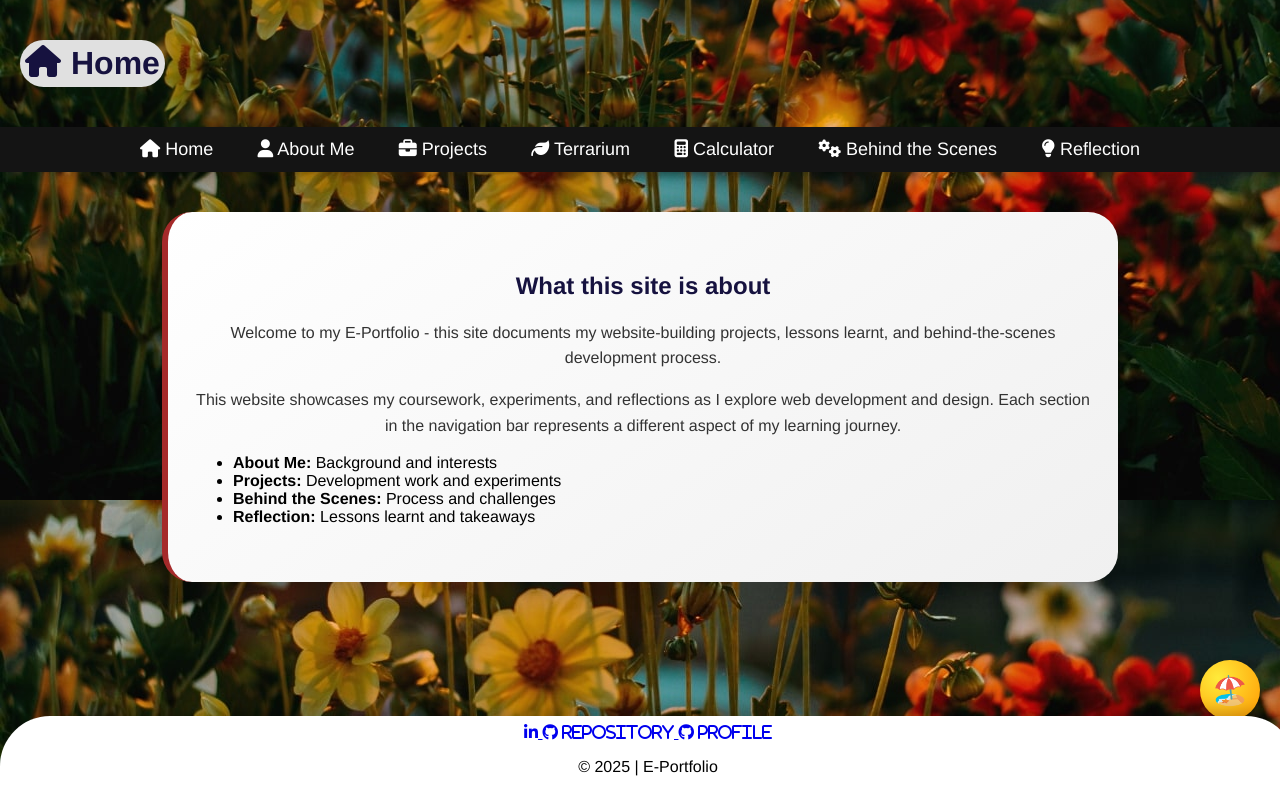
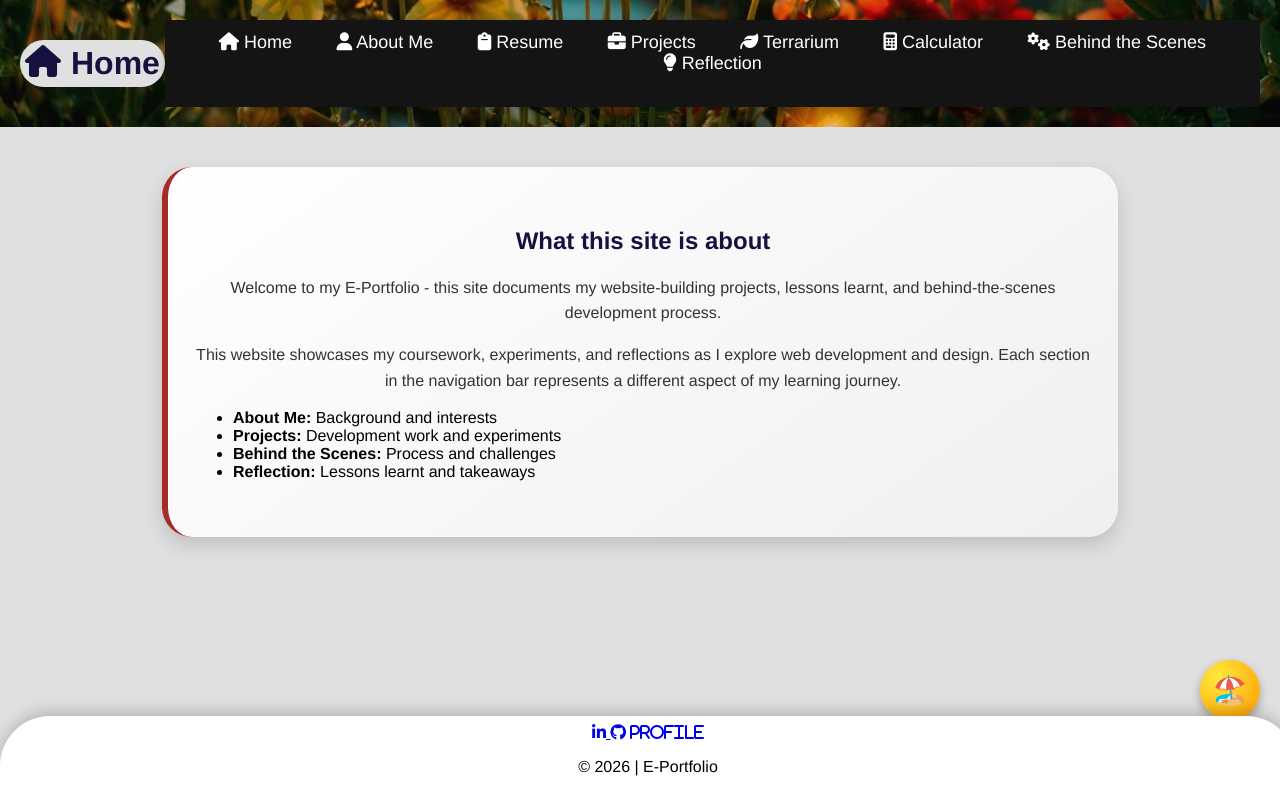
Before and after one commit to ahh05/hafizalhasanudin, a plain HTML site: page index.html in a window 1280 px wide. Drawn offline with Linux system fonts and the light colour scheme; a script that the page names is missing.

Commit message:
Refactor header and update footer copyright year
Updated the header structure and navigation links.

```diff
--- a/index.html
+++ b/index.html
@@ -14,20 +14,19 @@
 </head>
 
 <!-- HERO / INTRO SECTION -->
-<header>
-  <h1 id="homefreddy"><i class="fas fa-home"> </i>Home</h1>
-</header>
-
-<body class="home-page"> <!--for main content -->
-<div id="top-nav">
+<header id="navbar">
+  <h1 id="homefreddy"><i class="fas fa-home"></i> Home</h1>
+  <nav id="top-nav">
     <a href="index.html"><i class="fas fa-home"></i> Home</a>
     <a href="About_Me.html"><i class="fas fa-user"></i> About Me</a>
+    <a href="Resume.html"><i class="fas fa-clipboard"></i> Resume</a>
     <a href="Project.html"><i class="fas fa-briefcase"></i> Projects</a>
     <a href="Terrarium.html"><i class="fas fa-leaf"></i> Terrarium</a>
     <a href="Calculator.html"><i class="fas fa-calculator"></i> Calculator</a>
     <a href="Behind_the_Scenes.html"><i class="fas fa-cogs"></i> Behind the Scenes</a>
     <a href="Reflection.html"><i class="fas fa-lightbulb"></i> Reflection</a>
-  </div>
+  </nav>
+</header>
 
   <!-- HOME CONTENT SECTION -->
   <section class="rounded-section fancy-section">
@@ -65,18 +64,13 @@
       target="_blank">
       <i class="fab fa-linkedin-in"></i>
     </a>
-   <a href="https://github.com/ahh05/eportfolio.io"
-    class="social-icon github repo"
-    target="_blank">
-    <i class="fab fa-github"> Repository</i>
-    </a>
 
     <a href="https://github.com/ahh05"
     class="social-icon github profile"
     target="_blank">
     <i class="fab fa-github"> Profile</i>
     </a>
-    <p>© 2025 | E-Portfolio </p>
+    <p>© 2026 | E-Portfolio </p>
   </footer>
 
   <!-- Link JS -->
```
